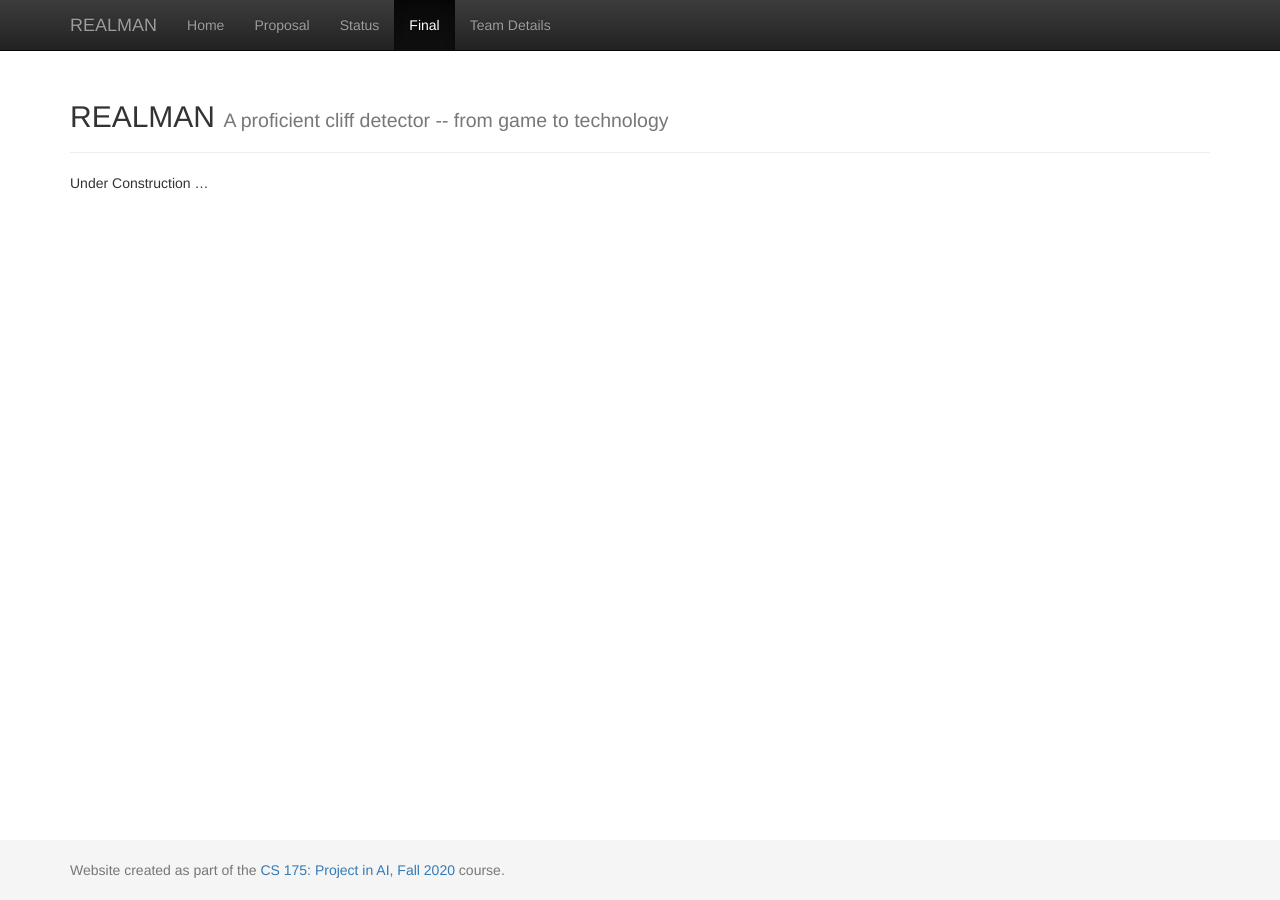
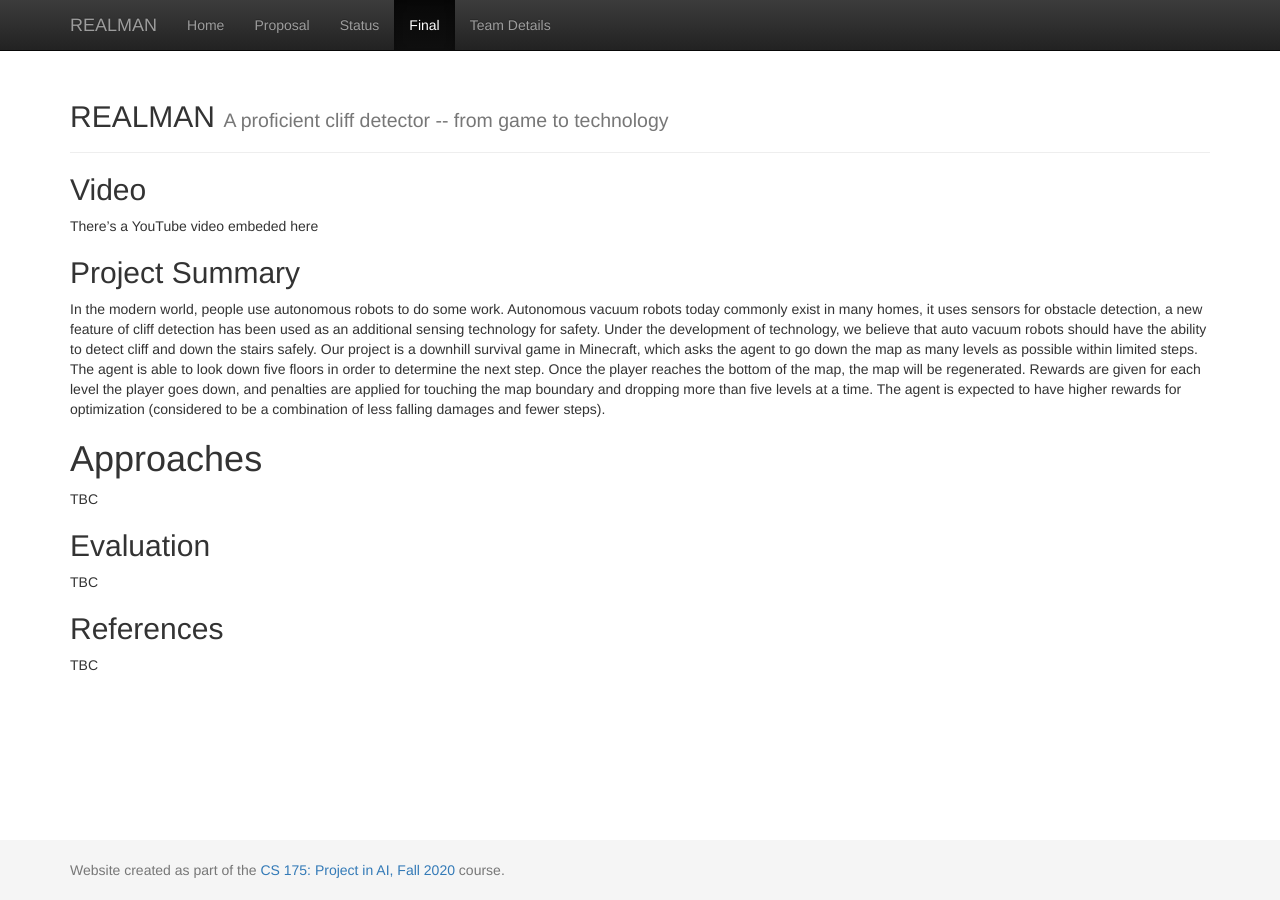
Before and after one commit to JackZhaoYK/REALMAN, a Jekyll site: the page built from docs/final.md, in a window 1280 px wide. Built offline with Jekyll 4.4.1, drawn with Linux system fonts in a browser that asks for light colours.

Commit message:
added project summary from status

```diff
--- a/docs/final.md
+++ b/docs/final.md
@@ -3,4 +3,22 @@ layout: default
 title: Final
 ---
 
-Under Construction ...
+## Video
+
+There's a YouTube video embeded here
+
+## Project Summary
+
+In the modern world, people use autonomous robots to do some work. Autonomous vacuum robots today commonly exist in many homes, it uses sensors for obstacle detection, a new feature of cliff detection has been used as an additional sensing technology for safety. Under the development of technology, we believe that auto vacuum robots should have the ability to detect cliff and down the stairs safely. Our project is a downhill survival game in Minecraft, which asks the agent to go down the map as many levels as possible within limited steps. The agent is able to look down five floors in order to determine the next step. Once the player reaches the bottom of the map, the map will be regenerated. Rewards are given for each level the player goes down, and penalties are applied for touching the map boundary and dropping more than five levels at a time. The agent is expected to have higher rewards for optimization (considered to be a combination of less falling damages and fewer steps).
+
+# Approaches
+
+TBC
+
+## Evaluation
+
+TBC
+
+## References
+
+TBC
```
Also changed, not shown: 2 other files.
